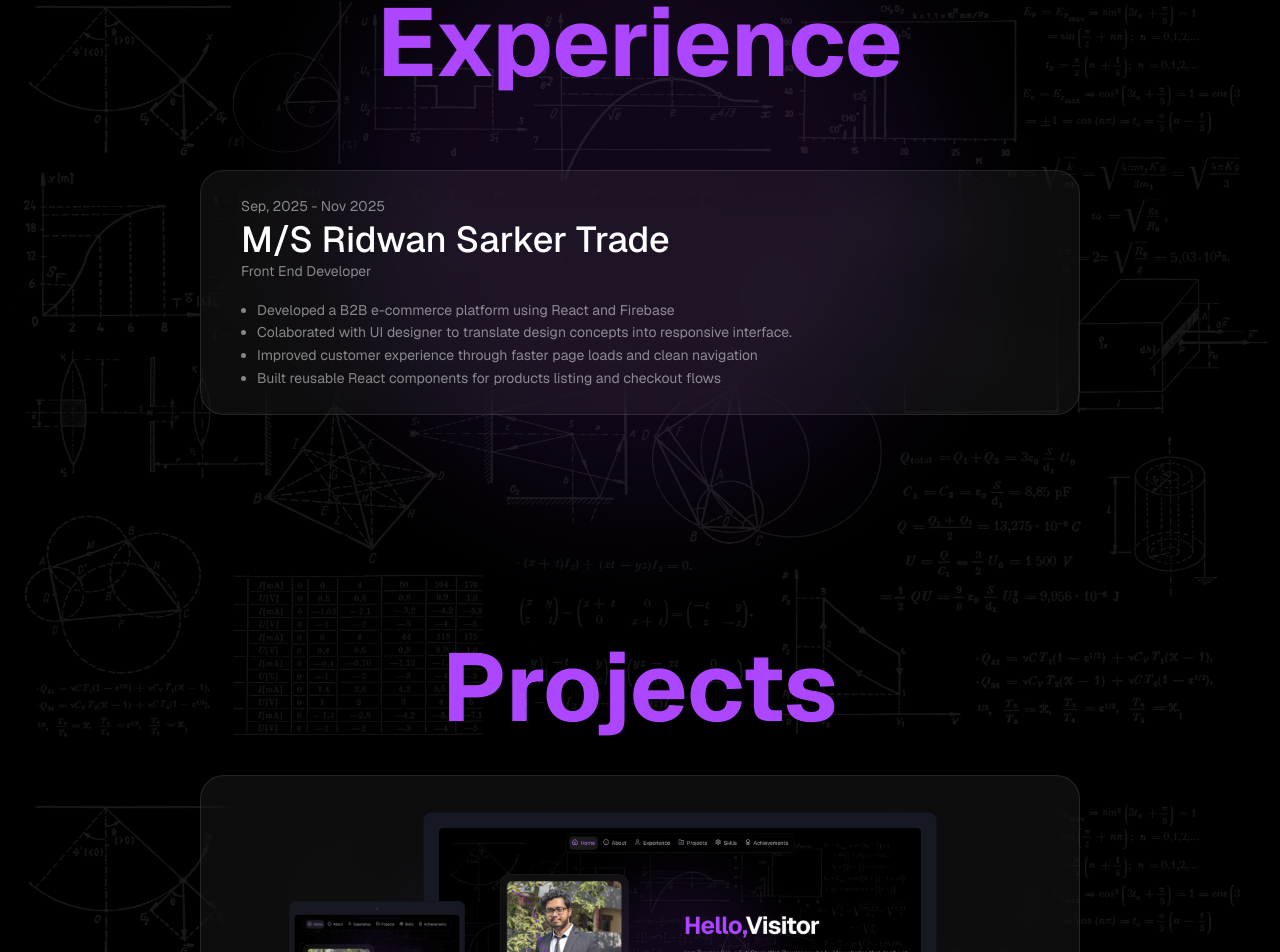
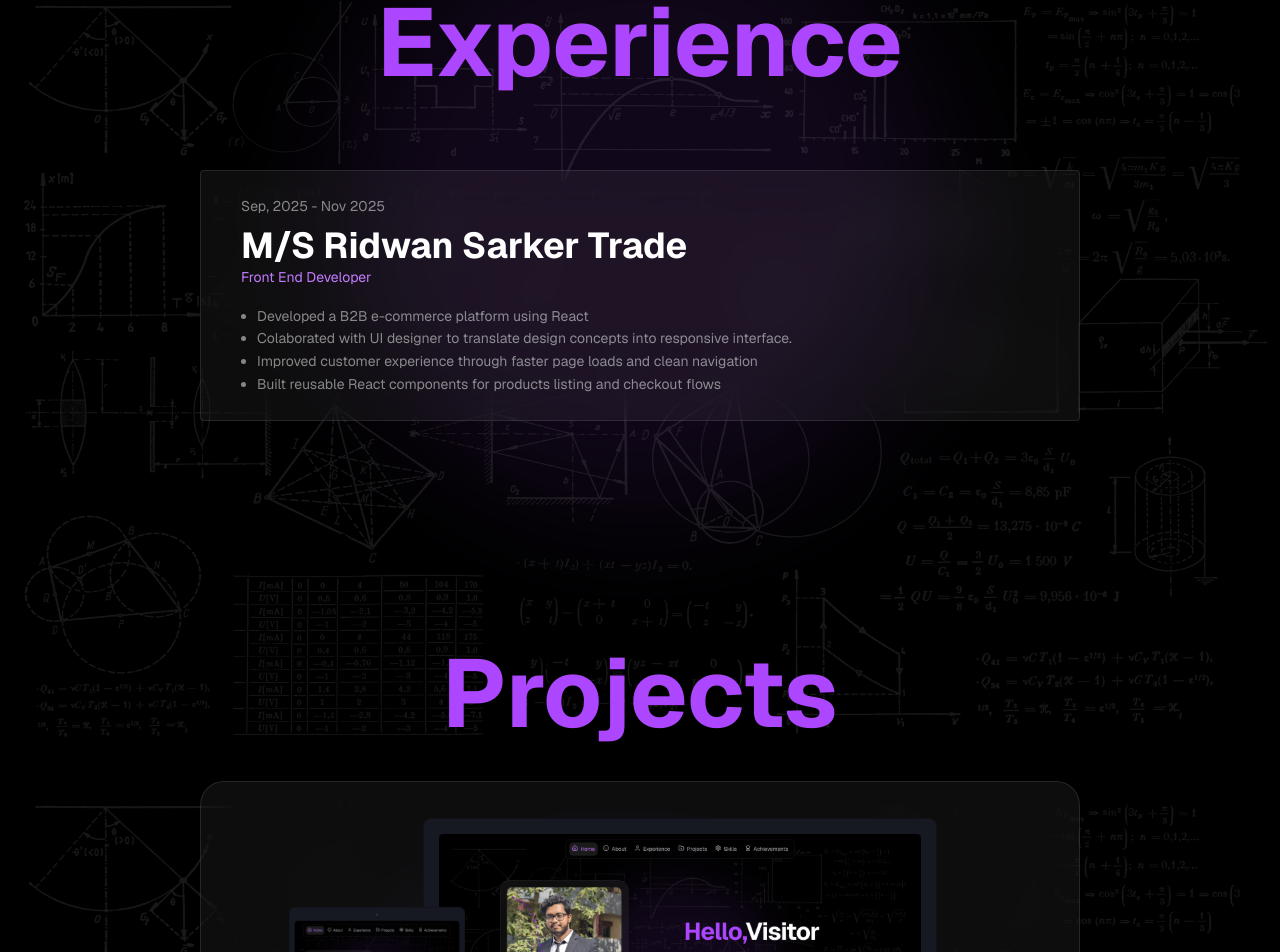
Before and after one commit to T4RUNN4/Tarunna-Portfolio, a React (Vite) app: page / in a window 1280 px wide. Shown: the part 2431-3383 px from the top of the page. Built offline with nearby package versions, Linux system fonts and the light colour scheme.

Commit message:
Improved experience section

```diff
--- a/src/sections/Experience.jsx
+++ b/src/sections/Experience.jsx
@@ -33,21 +33,21 @@ export default function Experience() {
           }}
           className="mt-20 group relative overflow-hidden "
         >
-          <div className="flex flex-col rounded-3xl border border-white/10 bg-white/5 px-6 md:px-10 py-6 backdrop-blur-xl transition duration-300 hover:border-purple-400/30 hover:bg-white/10">
+          <div className="flex flex-col rounded-sm border border-white/10 bg-white/5 px-6 md:px-10 py-6 backdrop-blur-xl transition duration-300 hover:border-purple-400/30 hover:bg-white/10">
             <div className="flex items-center gap-8">
               <div className="flex flex-col justify-center">
-                <h6 className="text-sm md:text-md leading-relaxed text-white/50 mb-0.5">
+                <h6 className="text-sm md:text-md leading-relaxed text-white/50 mb-2">
                   Sep, 2025 - Nov 2025
                 </h6>
-                <h2 className="text-white font-medium text-2xl md:text-4xl">
+                <h2 className="text-white font-bold text-2xl md:text-4xl">
                   M/S Ridwan Sarker Trade
                 </h2>
-                <h6 className="text-sm md:text-md leading-relaxed text-white/50">
+                <h6 className="text-sm md:text-md leading-relaxed text-purple-400">
                   Front End Developer
                 </h6>
                 <ul className="text-sm md:text-md leading-relaxed text-white/50 mt-4 list-disc ml-4">
                   <li>
-                    Developed a B2B e-commerce platform using React and Firebase
+                    Developed a B2B e-commerce platform using React
                   </li>
                   <li>
                     Colaborated with UI designer to translate design concepts
```
